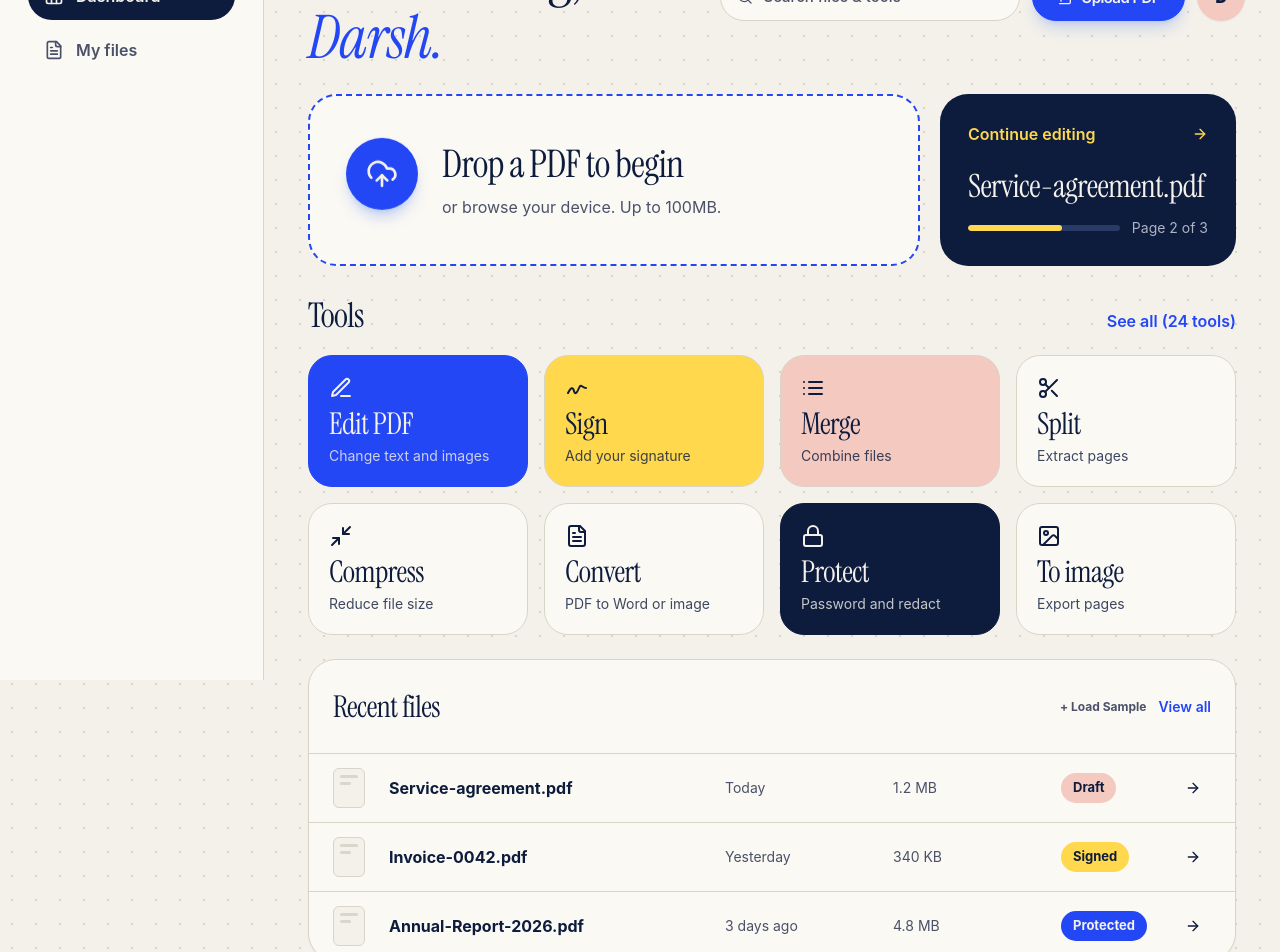
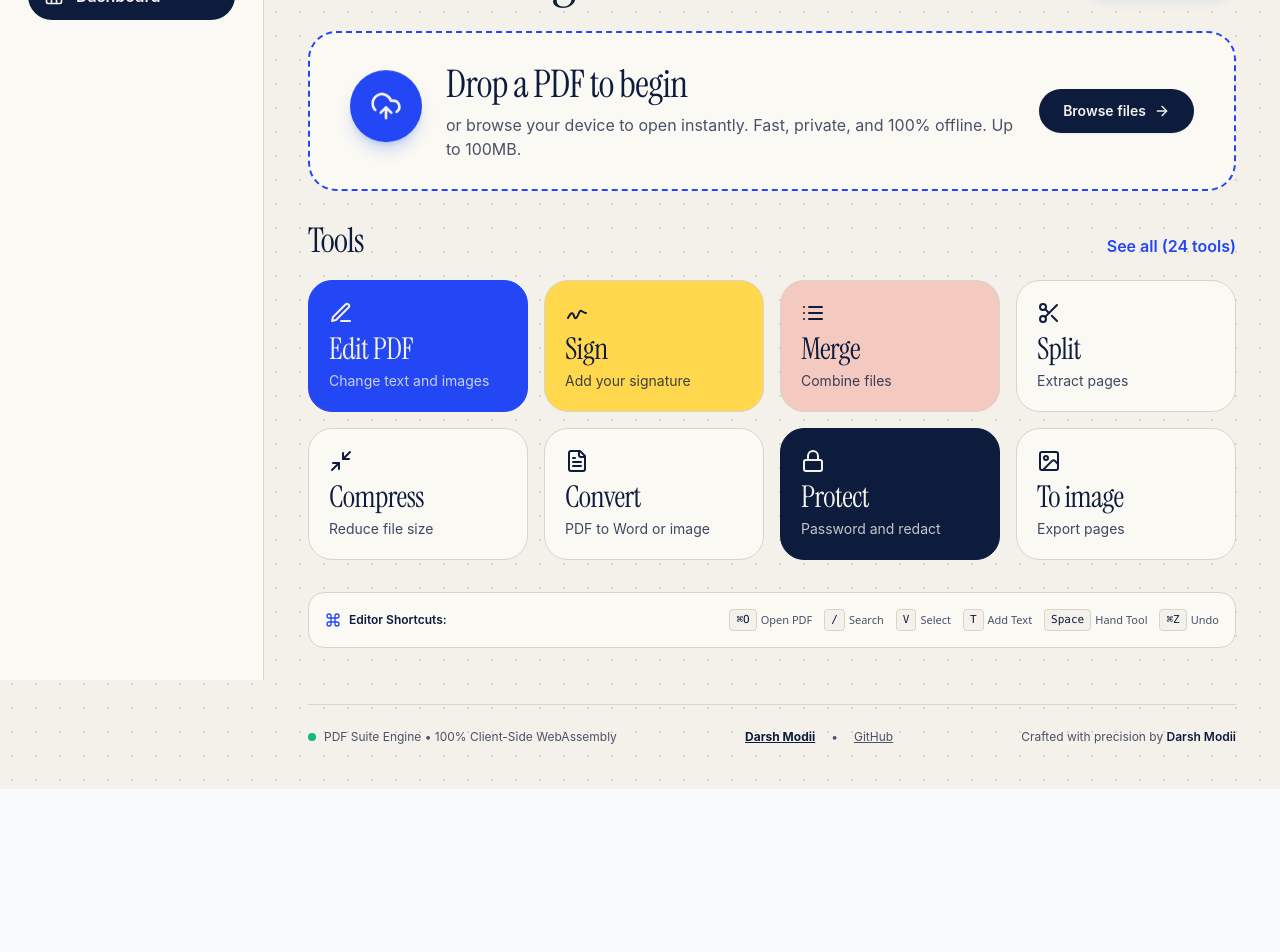
Before and after one commit to DevDarsh26/PDF-Studio, a Next.js app: page /dashboard in a window 1280 px wide. Shown: the part 120-1072 px from the top of the page. After the commit the page ends 909 px from the top, so only its background shows below. Built offline with nearby package versions, Linux system fonts and the light colour scheme.

Commit message:
feat: refine dashboard UI, remove profile avatars, remove my files, remove continue card and optimize hero layout

```diff
--- a/src/components/editor/TopToolbar.tsx
+++ b/src/components/editor/TopToolbar.tsx
@@ -181,14 +181,6 @@ export const TopToolbar: React.FC<TopToolbarProps> = () => {
           <Download className="w-4 h-4" />
           <span>Download</span>
         </button>
-
-        {/* User Avatar Circle */}
-        <div
-          className="w-9 h-9 rounded-full bg-[#f3c9c0] text-[#0d1b3d] font-black text-xs grid place-items-center border-2 border-[#fbf9f4] shadow-sm select-none"
-          title="Darsh Modi"
-        >
-          D
-        </div>
       </div>
     </header>
   );
--- a/src/components/upload/UploadHomepage.tsx
+++ b/src/components/upload/UploadHomepage.tsx
@@ -234,7 +234,7 @@ export const UploadHomepage: React.FC<UploadHomepageProps> = ({ onBackToLanding
   const [activeRunnerTool, setActiveRunnerTool] = useState<ToolId | null>(null);
   const [mobileMenuOpen, setMobileMenuOpen] = useState(false);
   const [sidebarCollapsed, setSidebarCollapsed] = useState(false);
-  const [activeNav, setActiveNav] = useState<"dashboard" | "files">("dashboard");
+  const [activeNav, setActiveNav] = useState<"dashboard">("dashboard");
 
   // Dynamic time greeting & date
   const [greeting, setGreeting] = useState("morning");
@@ -399,41 +399,7 @@ export const UploadHomepage: React.FC<UploadHomepageProps> = ({ onBackToLanding
     });
   }, [activeCategory, query]);
 
-  // Filtered recent files
-  const sampleFiles = [
-    {
-      name: recentSession ? recentSession.documentName : "Service-agreement.pdf",
-      date: "Today",
-      size: recentSession?.byteSize ? `${(recentSession.byteSize / (1024 * 1024)).toFixed(1)} MB` : "1.2 MB",
-      badge: "Draft",
-      badgeBg: "#f3c9c0",
-      badgeColor: "#0d1b3d",
-      action: () => (recentSession ? restoreSession() : loadSample("single")),
-    },
-    {
-      name: "Invoice-0042.pdf",
-      date: "Yesterday",
-      size: "340 KB",
-      badge: "Signed",
-      badgeBg: "#ffd84d",
-      badgeColor: "#0d1b3d",
-      action: () => loadSample("single"),
-    },
-    {
-      name: "Annual-Report-2026.pdf",
-      date: "3 days ago",
-      size: "4.8 MB",
-      badge: "Protected",
-      badgeBg: "#2447f5",
-      badgeColor: "#f4f1ea",
-      action: () => loadSample("multi"),
-    },
-  ];
 
-  const filteredRecentFiles = useMemo(() => {
-    if (!query) return sampleFiles;
-    return sampleFiles.filter((f) => f.name.toLowerCase().includes(query));
-  }, [query, sampleFiles]);
 
   return (
     <div className="pdf-dashboard-shell min-h-screen w-full relative flex flex-col lg:flex-row bg-[#f4f1ea] text-[#0d1b3d] antialiased selection:bg-[#ffd84d] selection:text-[#0d1b3d]">
@@ -676,7 +642,7 @@ export const UploadHomepage: React.FC<UploadHomepageProps> = ({ onBackToLanding
           </button>
         </div>
 
-        {/* Navigation Items (Only Dashboard & My files) */}
+        {/* Navigation Item */}
         <a
           href="#dashboard"
           onClick={(e) => {
@@ -684,26 +650,10 @@ export const UploadHomepage: React.FC<UploadHomepageProps> = ({ onBackToLanding
             setActiveNav("dashboard");
             setMobileMenuOpen(false);
           }}
-          className={`nv ${activeNav === "dashboard" ? "on" : ""}`}
+          className="nv on"
         >
           <Home className="w-5 h-5" />
           <span>Dashboard</span>
-          <i />
-        </a>
-
-        <a
-          href="#files"
-          onClick={(e) => {
-            e.preventDefault();
-            setActiveNav("files");
-            setMobileMenuOpen(false);
-            const el = document.getElementById("recent-files-card");
-            el?.scrollIntoView({ behavior: "smooth" });
-          }}
-          className={`nv ${activeNav === "files" ? "on" : ""}`}
-        >
-          <FileText className="w-5 h-5" />
-          <span>My files</span>
           <i />
         </a>
       </aside>
@@ -744,9 +694,8 @@ export const UploadHomepage: React.FC<UploadHomepageProps> = ({ onBackToLanding
             )}
             <div>
               <div className="muted font-semibold text-sm">{formattedDate}</div>
-              <h1 className="serif in text-[42px] sm:text-[54px] lg:text-[60px] leading-[1.05]">
-                Good {greeting},{" "}
-                <i style={{ color: "#2447f5", fontStyle: "italic" }}>Darsh.</i>
+              <h1 className="serif in text-[42px] sm:text-[54px] lg:text-[60px] leading-[1.05] capitalize">
+                Good {greeting}.
               </h1>
             </div>
           </div>
@@ -781,20 +730,11 @@ export const UploadHomepage: React.FC<UploadHomepageProps> = ({ onBackToLanding
               <FilePlus2 className="w-4 h-4" />
               <span>Upload PDF</span>
             </button>
-
-            {/* User Avatar */}
-            <div
-              className="w-12 h-12 rounded-full bg-[#f3c9c0] text-[#0d1b3d] font-black text-base grid place-items-center shadow-sm shrink-0 select-none cursor-default"
-              title="Darsh Modi (darshmodii.in)"
-            >
-              D
-            </div>
           </div>
         </div>
 
         {/* Hero 2-Column Action Cards */}
-        <div className="grid grid-cols-1 lg:grid-cols-3 gap-5">
-          {/* Card 1: Dropzone (Span 2) */}
+        {/* Hero Dropzone Action Card */}
         <div
           onDragOver={(e) => {
             e.preventDefault();
@@ -803,13 +743,14 @@ export const UploadHomepage: React.FC<UploadHomepageProps> = ({ onBackToLanding
           onDragLeave={() => setIsDragging(false)}
           onDrop={handleDrop}
           onClick={() => fileInputRef.current?.click()}
-            className={`in lg:col-span-2 border-2 border-dashed rounded-[28px] min-h-[172px] flex items-center gap-6 px-6 sm:px-9 py-6 cursor-pointer transition-all duration-300 ${
+          className={`in w-full border-2 border-dashed rounded-[28px] min-h-[160px] flex flex-col sm:flex-row items-center justify-between gap-6 px-6 sm:px-10 py-7 cursor-pointer transition-all duration-300 ${
             isDragging
-                ? "border-[#2447f5] bg-[#eef3ff] scale-[1.01] shadow-xl"
+              ? "border-[#2447f5] bg-[#eef3ff] scale-[1.005] shadow-xl"
               : "border-[#2447f5] bg-[#fbf9f4] hover:bg-[#f6f3eb]"
           }`}
           style={{ animationDelay: "0.05s" }}
         >
+          <div className="flex items-center gap-6 w-full sm:w-auto">
             <span
               className="w-[72px] h-[72px] rounded-full bg-[#2447f5] text-[#f4f1ea] grid place-items-center shrink-0 shadow-lg shadow-blue-600/25"
               style={{ animation: "bob 2.4s ease-in-out infinite" }}
@@ -820,12 +761,12 @@ export const UploadHomepage: React.FC<UploadHomepageProps> = ({ onBackToLanding
               <div className="serif text-[32px] sm:text-[38px] leading-tight text-[#0d1b3d]">
                 Drop a PDF to begin
               </div>
-              <div className="muted text-sm sm:text-base mt-1.5">
-                or browse your device. Up to 100MB.
+              <div className="muted text-sm sm:text-base mt-1">
+                or browse your device to open instantly. Fast, private, and 100% offline. Up to 100MB.
               </div>
 
               {isLoading && (
-                <div className="mt-3 max-w-xs">
+                <div className="mt-3 max-w-sm">
                   <div className="flex justify-between text-xs text-[#2447f5] font-semibold mb-1">
                     <span>Parsing structure...</span>
                     <span>{loadingProgress}%</span>
@@ -841,43 +782,9 @@ export const UploadHomepage: React.FC<UploadHomepageProps> = ({ onBackToLanding
             </div>
           </div>
 
-          {/* Card 2: Continue Editing (Span 1) */}
-          <div
-            onClick={async () => {
-              if (recentSession) {
-                await restoreSession();
-              } else {
-                await loadSample("single");
-              }
-            }}
-            className="in bg-[#0d1b3d] text-[#f4f1ea] rounded-[28px] min-h-[172px] p-6 sm:p-7 flex flex-col justify-between cursor-pointer hover:-translate-y-1 hover:shadow-2xl hover:shadow-[#0d1b3d]/25 transition-all group"
-            style={{ animationDelay: "0.12s" }}
-          >
-            <div className="flex items-center justify-between font-semibold text-[#ffd84d]">
-              <span>Continue editing</span>
-              <ArrowRight className="w-4 h-4 transition-transform group-hover:translate-x-1" />
-            </div>
-
-            <div>
-              <div className="serif text-[28px] sm:text-[32px] leading-tight truncate">
-                {recentSession?.documentName || "Service-agreement.pdf"}
-              </div>
-
-              <div className="flex items-center gap-3 mt-3 text-sm text-[#aeb3c4]">
-                <div className="flex-1 h-1.5 rounded-full bg-[#2a3a66] overflow-hidden">
-                  <div
-                    className="h-1.5 rounded-full bg-[#ffd84d]"
-                    style={{
-                      width: recentSession ? "75%" : "62%",
-                      animation: "grow 1.6s 0.3s cubic-bezier(.2,.8,.2,1) both",
-                    }}
-                  />
-                </div>
-                <span>
-                  Page {recentSession?.currentPageNumber || 2} of 3
-                </span>
-              </div>
-            </div>
+          <div className="hidden sm:flex items-center gap-2 px-6 py-3 rounded-full bg-[#0d1b3d] text-[#f4f1ea] font-semibold text-sm shrink-0 hover:bg-[#2447f5] transition shadow-sm">
+            <span>Browse files</span>
+            <ArrowRight className="w-4 h-4" />
           </div>
         </div>
 
@@ -1196,81 +1103,7 @@ export const UploadHomepage: React.FC<UploadHomepageProps> = ({ onBackToLanding
           )}
         </div>
 
-        {/* Recent Files Section (Matching Mockup) */}
-        <div
-          id="recent-files-card"
-          className="bg-[#fbf9f4] border border-[#d8d4c8] rounded-[28px] overflow-hidden shadow-sm"
-        >
-          <div className="flex justify-between items-center p-5 sm:p-6 pb-4">
-            <h2 className="serif text-[26px] sm:text-[30px]">Recent files</h2>
-            <div className="flex items-center gap-3">
-              <button
-                onClick={() => loadSample("single")}
-                className="text-xs font-bold text-[#4a5168] hover:text-[#0d1b3d] transition"
-              >
-                + Load Sample
-              </button>
-              <button
-                onClick={() => {
-                  setSearchQuery("");
-                  showToast("Showing all recent files");
-                }}
-                className="font-semibold text-[#2447f5] hover:underline text-sm"
-              >
-                View all
-              </button>
-            </div>
-          </div>
 
-          {/* Table Header for Mobile/Desktop Clarity */}
-          <div className="overflow-x-auto">
-            {filteredRecentFiles.length === 0 ? (
-              <div className="p-8 text-center text-[#4a5168] text-sm">
-                No recent files matching &quot;{searchQuery}&quot;
-              </div>
-            ) : (
-              filteredRecentFiles.map((file, idx) => (
-                <div key={idx} className="rw min-w-[600px]">
-                  {/* Thumbnail */}
-                  <div className="w-8 h-10 rounded-md bg-[#f4f1ea] border border-[#d8d4c8] p-1.5 flex flex-col gap-1 shrink-0">
-                    <div className="bar !h-[3px] w-full" />
-                    <div className="bar !h-[3px] w-3/5" />
-                  </div>
-
-                  {/* Name */}
-                  <b className="truncate pr-3 text-[#0d1b3d]">{file.name}</b>
-
-                  {/* Date */}
-                  <span className="muted text-sm">{file.date}</span>
-
-                  {/* Size */}
-                  <span className="muted text-sm">{file.size}</span>
-
-                  {/* Chip */}
-                  <span
-                    className="ch"
-                    style={{
-                      backgroundColor: file.badgeBg,
-                      color: file.badgeColor,
-                    }}
-                  >
-                    {file.badge}
-                  </span>
-
-                  {/* Action Icon */}
-                  <button
-                    onClick={file.action}
-                    className="ib"
-                    aria-label={`Open ${file.name}`}
-                    title={`Open ${file.name}`}
-                  >
-                    <ArrowRight className="w-4 h-4" />
-                  </button>
-                </div>
-              ))
-            )}
-          </div>
-        </div>
 
         {/* Global Keyboard Shortcuts Pill Strip */}
         <div className="mt-2 bg-[#fbf9f4] border border-[#d8d4c8] rounded-2xl p-4 flex flex-wrap items-center justify-between gap-3 text-xs text-[#4a5168]">
```
Lines whose indentation alone changed are shown as unchanged.
